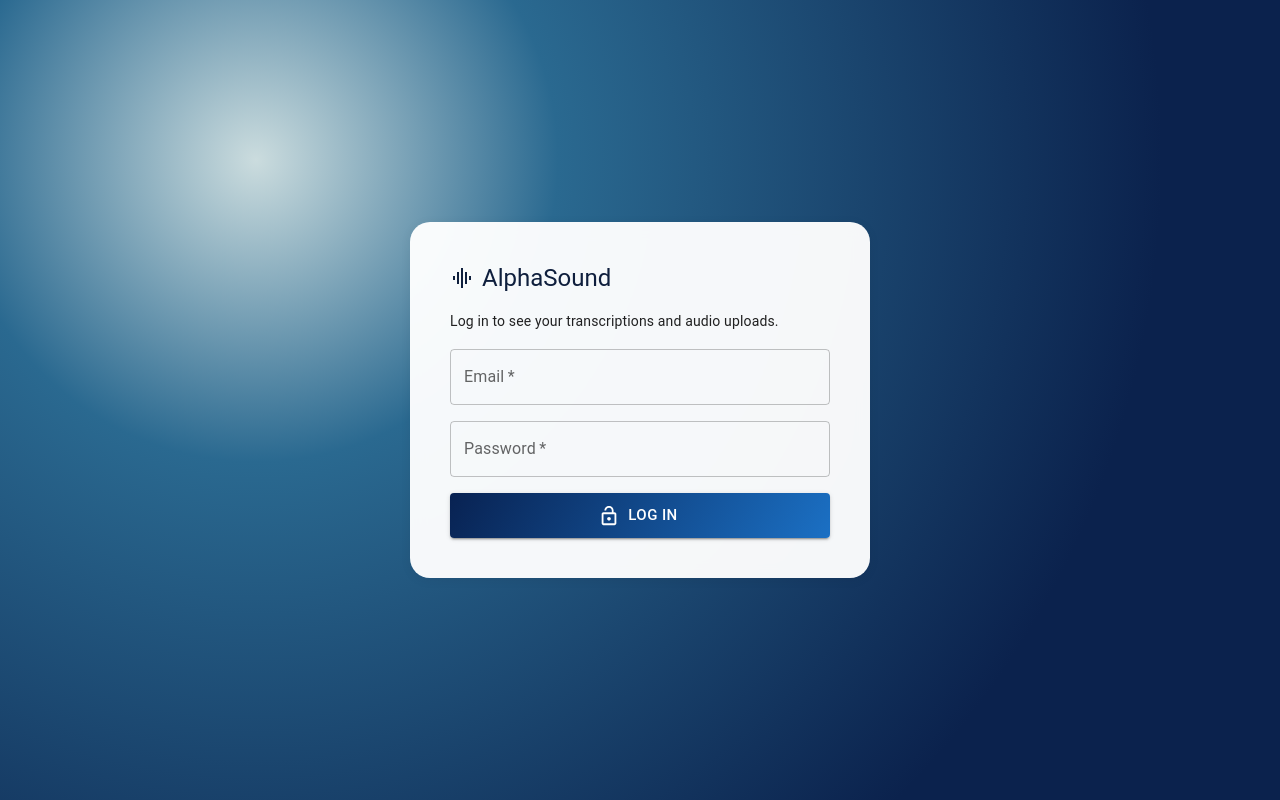
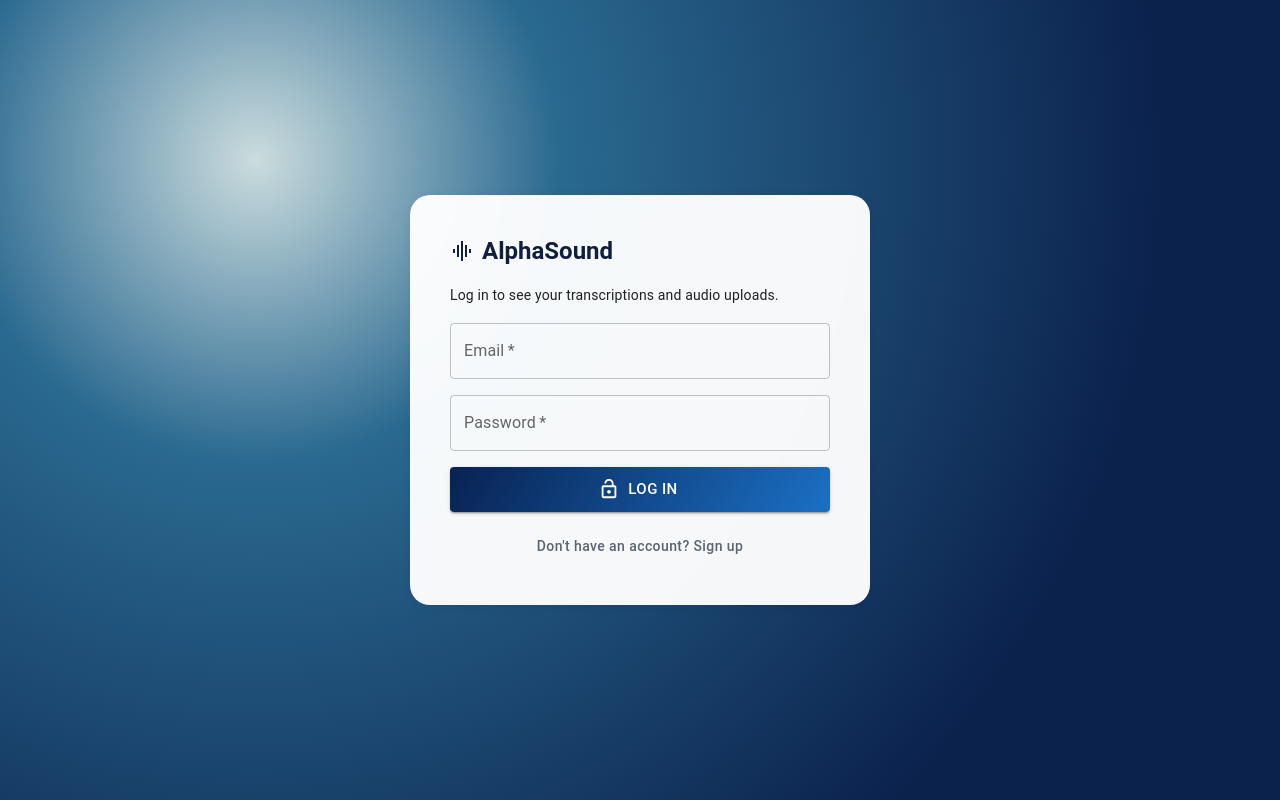
Before and after one commit to GustavoHCruz/AlphaSound, a Next.js app in the folder apps/web/: page /login in a window 1280 px wide. Built offline with nearby package versions, Linux system fonts and the light colour scheme; no server answers.

Commit message:
login page added

```diff
--- a/apps/web/src/app/login/page.tsx
+++ b/apps/web/src/app/login/page.tsx
@@ -6,6 +6,7 @@ import { palette } from "@/src/theme/palette";
 import { shadows } from "@/src/theme/shadows";
 import GraphicEqIcon from "@mui/icons-material/GraphicEq";
 import LockOpenIcon from "@mui/icons-material/LockOpen";
+import PersonAddIcon from "@mui/icons-material/PersonAdd";
 import {
   Alert,
   Box,
@@ -18,7 +19,7 @@ import {
 } from "@mui/material";
 import { AxiosError } from "axios";
 import { useRouter } from "next/navigation";
-import { useEffect, useState, type SubmitEvent } from "react";
+import { useEffect, useState } from "react";
 
 type LoginResponse = {
   status: string;
@@ -30,10 +31,15 @@ type LoginResponse = {
 
 export default function LoginPage() {
   const router = useRouter();
+
+  const [isSignUp, setIsSignUp] = useState(false);
+  const [name, setName] = useState("");
   const [email, setEmail] = useState("");
   const [password, setPassword] = useState("");
+
   const [loading, setLoading] = useState(false);
   const [error, setError] = useState("");
+  const [success, setSuccess] = useState("");
 
   useEffect(() => {
     const token = localStorage.getItem("token");
@@ -42,12 +48,35 @@ export default function LoginPage() {
     }
   }, [router]);
 
-  const onSubmit = async (event: SubmitEvent) => {
+  const onSubmit = async (event: React.FormEvent) => {
     event.preventDefault();
     setLoading(true);
     setError("");
+    setSuccess("");
 
     try {
+      if (isSignUp) {
+        await api.post("/users", {
+          name,
+          email,
+          password,
+        });
+
+        const response = await api.post<LoginResponse>("/auth/login", {
+          email,
+          password,
+        });
+
+        const token = response.data?.data?.access_token;
+        if (!token) {
+          setSuccess("Account created successfully! Please log in.");
+          setIsSignUp(false);
+          return;
+        }
+
+        localStorage.setItem("token", token);
+        router.replace("/dashboard");
+      } else {
         const response = await api.post<LoginResponse>("/auth/login", {
           email,
           password,
@@ -61,6 +90,7 @@ export default function LoginPage() {
 
         localStorage.setItem("token", token);
         router.replace("/dashboard");
+      }
     } catch (err) {
       const errorResponse = err as AxiosError<{
         message?: string | string[];
@@ -73,11 +103,22 @@ export default function LoginPage() {
       } else if (message) {
         setError(message);
       } else {
-        setError("Could not authenticate.");
+        setError(
+          isSignUp ? "Could not create account." : "Could not authenticate."
+        );
       }
     } finally {
       setLoading(false);
     }
+  };
+
+  const handleToggleMode = () => {
+    setIsSignUp(!isSignUp);
+    setName("");
+    setEmail("");
+    setPassword("");
+    setError("");
+    setSuccess("");
   };
 
   return (
@@ -113,55 +154,97 @@ export default function LoginPage() {
               alignItems: "center",
             }}
           >
-            <GraphicEqIcon
-              sx={{
-                color: palette.text.primary,
-              }}
-            />
-
+            <GraphicEqIcon sx={{ color: palette.text.primary }} />
             <Typography
               variant="h5"
-              sx={{
-                color: palette.text.primary,
-              }}
+              sx={{ color: palette.text.primary, fontWeight: 600 }}
             >
               AlphaSound
             </Typography>
           </Stack>
+
           <Typography variant="body2" color="text.secondary">
-            Log in to see your transcriptions and audio uploads.
+            {isSignUp
+              ? "Create your account to start transcribing your audio files."
+              : "Log in to see your transcriptions and audio uploads."}
           </Typography>
+
           <Box component="form" onSubmit={onSubmit}>
             <Stack spacing={2}>
+              {isSignUp && (
+                <TextField
+                  type="text"
+                  label="Name"
+                  value={name}
+                  onChange={(event) => setName(event.target.value)}
+                  required
+                  fullWidth
+                />
+              )}
+
               <TextField
                 type="email"
                 label="Email"
                 value={email}
                 onChange={(event) => setEmail(event.target.value)}
                 required
+                fullWidth
               />
+
               <TextField
                 type="password"
                 label="Password"
                 value={password}
                 onChange={(event) => setPassword(event.target.value)}
                 required
+                fullWidth
               />
+
               {error ? <Alert severity="error">{error}</Alert> : null}
+              {success ? <Alert severity="success">{success}</Alert> : null}
+
               <Button
                 type="submit"
                 variant="contained"
                 size="large"
                 disabled={loading}
                 startIcon={
-                  loading ? <CircularProgress size={18} /> : <LockOpenIcon />
+                  loading ? (
+                    <CircularProgress size={18} />
+                  ) : isSignUp ? (
+                    <PersonAddIcon />
+                  ) : (
+                    <LockOpenIcon />
+                  )
                 }
                 sx={{
                   py: 1.2,
                   background: gradients.primaryButton,
                 }}
               >
-                {loading ? "Authenticating..." : "Log in"}
+                {loading
+                  ? isSignUp
+                    ? "Creating account..."
+                    : "Authenticating..."
+                  : isSignUp
+                  ? "Sign up"
+                  : "Log in"}
+              </Button>
+
+              <Button
+                variant="text"
+                onClick={handleToggleMode}
+                disabled={loading}
+                sx={{
+                  color: palette.text.secondary,
+                  textTransform: "none",
+                  fontWeight: 500,
+                  "&:hover": { background: "rgba(0,0,0,0.04)" },
+                }}
+              >
+                {isSignUp
+                  ? "Already have an account? Log in"
+                  : "Don't have an account? Sign up"}
               </Button>
             </Stack>
           </Box>
```
Lines whose indentation alone changed are shown as unchanged.
